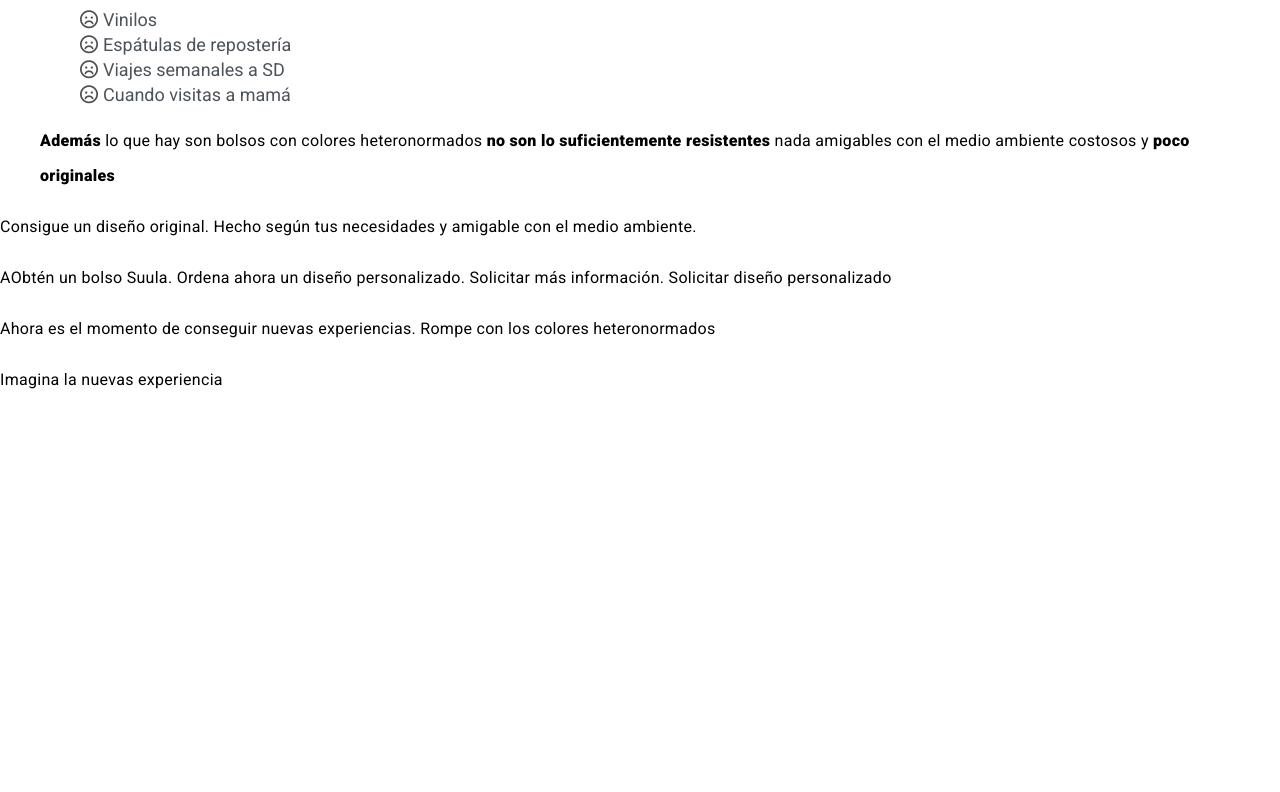
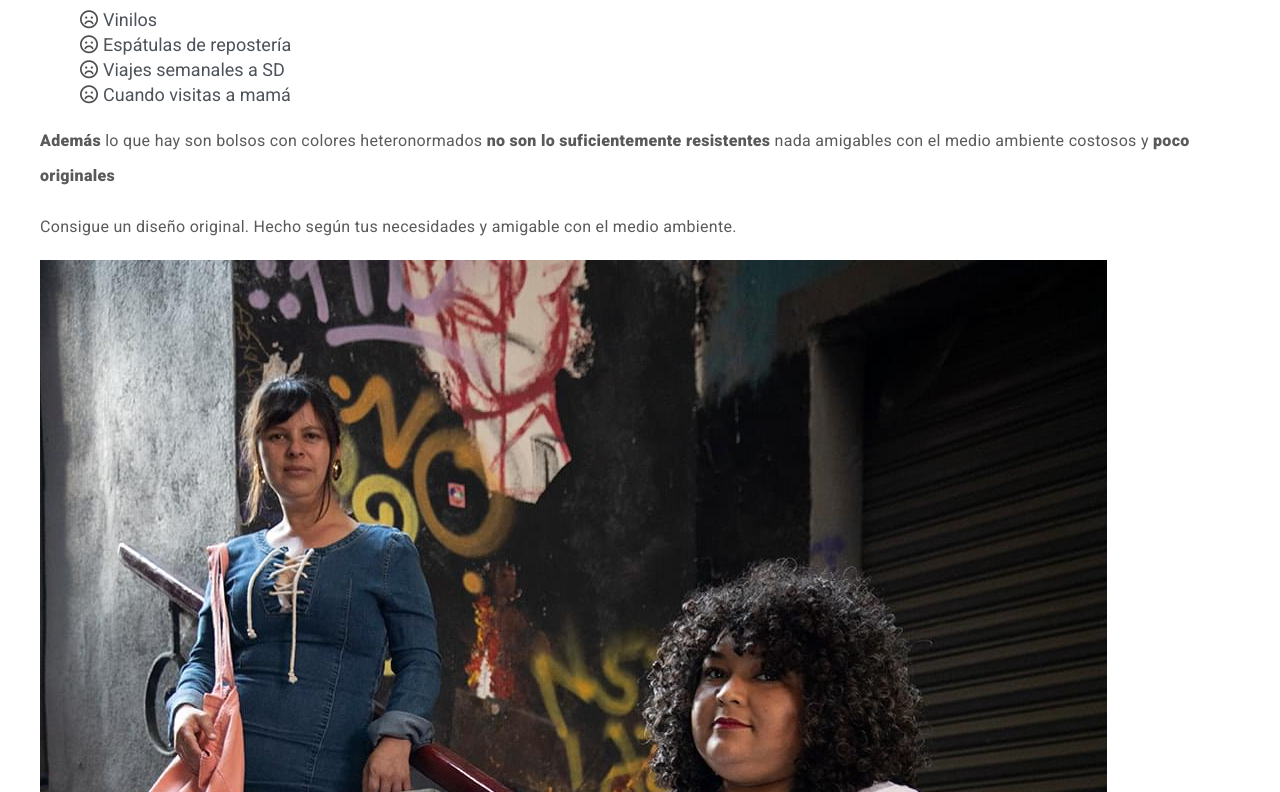
Before and after one commit to marco-jaram/Suula, a website: page index.html in a window 1280 px wide. Shown: the part 868-1660 px from the top of the page. Before the commit the page ends 1281 px from the top, so only its background shows below. Drawn offline with Linux system fonts and the light colour scheme.

Commit message:
cambios de estilos globales

```diff
--- a/app/scss/base/_globales.scss
+++ b/app/scss/base/_globales.scss
@@ -44,6 +44,7 @@
     font-size: 1.6rem;
     letter-spacing: .03rem;
     line-height: 3.5rem;
+    color: $gris-texto;
 
 }
 
--- a/app/scss/base/_variables.scss
+++ b/app/scss/base/_variables.scss
@@ -6,6 +6,7 @@
 $amarillo-opuesto: #FFDD00;
 $blanco: #FFF;
 $negro: #000;
+$gris-texto: #5a5a5a;
 
 
 
--- a/index.html
+++ b/index.html
@@ -121,17 +121,27 @@
                 y  <strong>poco originales</strong>
 
             </p>
-
         </div>
     </div>
-    <div class="solucion">
-        <p>Consigue un diseño original. Hecho según tus necesidades y amigable con el medio ambiente.</p>
+    <section>
+        <div class="solucion">
+            <div class="contenido-solucion contenedor">
+                <p>Consigue un diseño original. Hecho según tus necesidades y amigable con el medio ambiente.</p>
+                <img src="/dist/img/vertical-tres-escalera-posando.jpg" alt="">
+
+
+            </div>
     </div>
+
+    </section>
+
 
     <div class="cta-home">
         <p>AObtén un bolso Suula. Ordena ahora un diseño personalizado. Solicitar más información.
             Solicitar diseño personalizado</p>
     </div>
+
+
     <div class="msj1">
         <p>
             Ahora es el momento de conseguir nuevas experiencias.
@@ -140,6 +150,10 @@
 
         </p>
     </div>
+
+    <img src="/dist/img/vertical-joven-en-carro-boslo.jpg" alt="">
+
+
 
     <div class="msj2">
         <p> Imagina la nuevas experiencia</p>
```
Also changed, not shown: dist/css/style.css.
